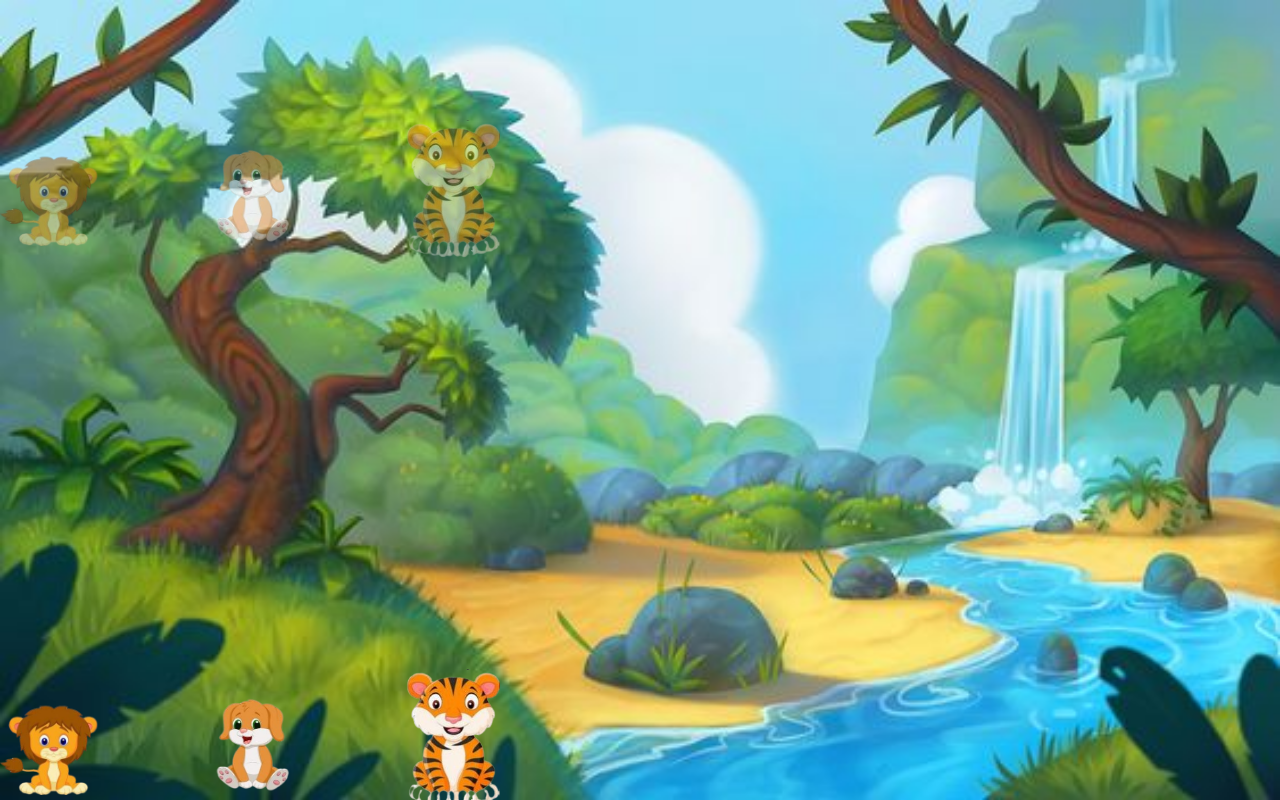
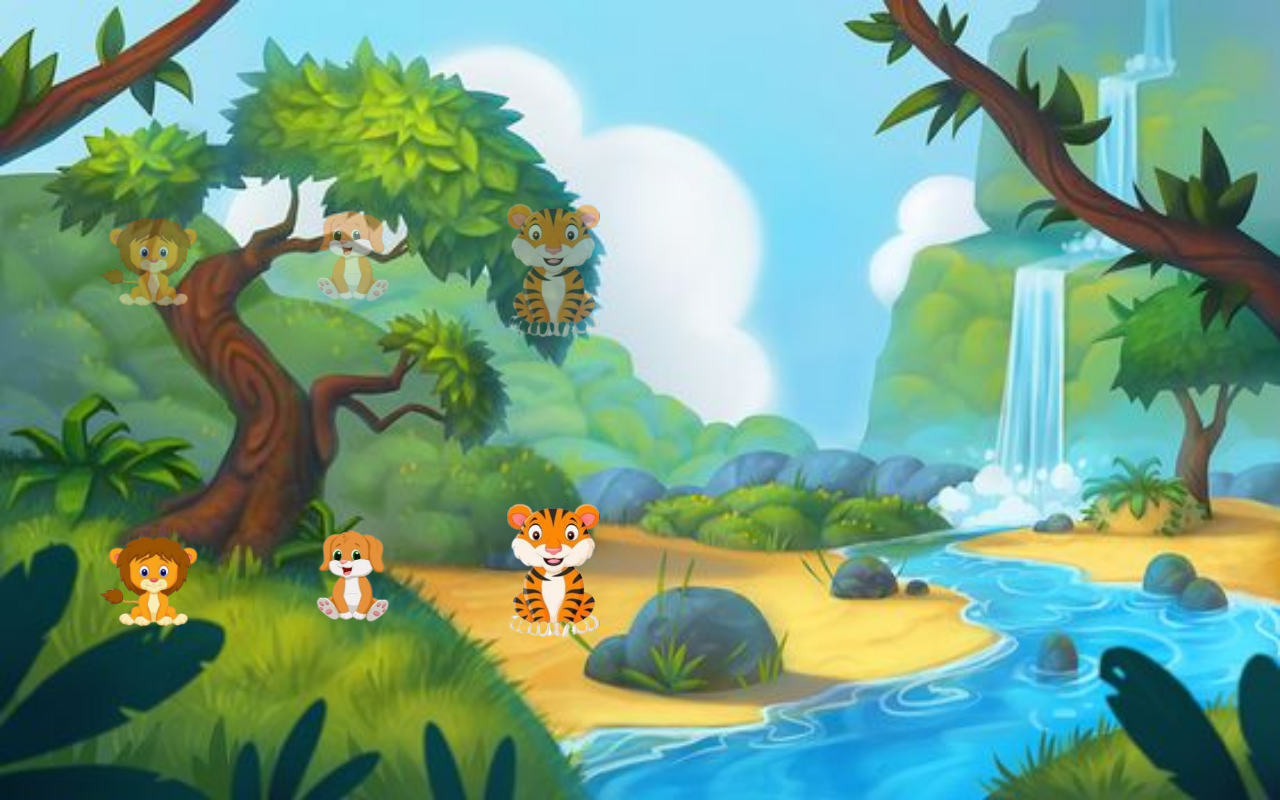
Before and after one commit to Niluuu/game, a React (Create React App) app: page / in a window 1280 px wide. Built offline with nearby package versions, Linux system fonts and the light colour scheme.

Commit message:
working logic

```diff
--- a/package.json
+++ b/package.json
@@ -7,6 +7,7 @@
     "@testing-library/jest-dom": "^5.17.0",
     "@testing-library/react": "^13.4.0",
     "@testing-library/user-event": "^13.5.0",
+    "framer-motion": "^11.2.13",
     "react": "^18.3.1",
     "react-dom": "^18.3.1",
     "react-draggable": "^4.4.6",
--- a/src/App.css
+++ b/src/App.css
@@ -18,7 +18,7 @@
   width: 500px;
 }
 
-.animal {
+/* .animal {
   width: 300px;
   height: 80px;
 }
@@ -40,4 +40,4 @@
 .first_game {
   margin: auto;
   height: 100vh;
-}
+} */
--- a/src/App.js
+++ b/src/App.js
@@ -26,6 +26,9 @@ function App() {
               id={animal.id}
               style={{
                 opacity: "0.5",
+                position: "absolute",
+                left: `${animal.targetPosition[0]}px`,
+                top: `${animal.targetPosition[1]}px`,
               }}
             >
               <img
@@ -37,12 +40,9 @@ function App() {
           ))}
         </div>
 
-        <div className="row_flex drag_img">
+        <div className="row_flex">
           {animalsWithPosition(animals).map((animal) => (
-            <DragbleAnimal
-              key={animal.id}
-              animal={animal}
-            />
+            <DragbleAnimal key={animal.id} animal={animal} />
           ))}
         </div>
       </div>
--- a/src/animal.json
+++ b/src/animal.json
@@ -6,10 +6,8 @@
     "imagePath": "images/lion.png",
     "voiceMedia": "/lion.mp3",
     "nameSound": "/audio/Sher.m4a",
-    "position": {
-      "x": 500,
-      "y": 200
-    }
+    "position": [100, 500],
+    "targetPosition": [100, 200]
   },
   {
     "id": "2",
@@ -18,10 +16,8 @@
     "imagePath": "images/kuchuk.png",
     "voiceMedia": "/dog.mp3",
     "nameSound": "/audio/kuchuk.m4a",
-    "position": {
-      "x": 900,
-      "y": 200
-    }
+    "position": [100, 500],
+    "targetPosition": [300, 200]
   },
   {
     "id": "3",
@@ -30,9 +26,7 @@
     "imagePath": "images/yolbars.png",
     "voiceMedia": "/lion.mp3",
     "nameSound": "/audio/Yolbars.m4a",
-    "position": {
-      "x" : 1300,
-      "y": 200
-    }
+    "position": [100, 500],
+    "targetPosition": [500, 200]
   }
 ]
--- a/src/components/DragbleAnimal.js
+++ b/src/components/DragbleAnimal.js
@@ -11,16 +11,27 @@ export default function DragbleAnimal(props) {
     console.log("Data: ", data);
   };
 
+  const handleDragEnd = (event) => {
+    console.log("animal id", animal.id, event.clientX, event.clientY);
+    const XDropOffset = Math.abs(event.clientX - animal.targetPosition[0]);
+    const YDropOffset = Math.abs(event.clientY - animal.targetPosition[1]);
+    console.log(XDropOffset, YDropOffset);
+    if (XDropOffset < 100 && YDropOffset < 100) {
+      console.log('SUCCESS!!!!')
+    }
+  }
+
   const imagePath = require(`../${animal?.imagePath}`);
   return (
     <Draggable
       handle=".handle"
-      defaultPosition={{ x: 0, y: 0 }}
+      defaultPosition={{ x: animal.position[0], y: animal.position[1] }}
       position={null}
       //   grid={[25, 25]}
       scale={1}
       onStart={() => eventLogger}
       onDrag={() => eventLogger}
+      onStop={handleDragEnd}
     >
       <div className="handle" style={{ cursor: "pointer" }}>
         <img src={imagePath} alt={animal?.name} width={100} />
```
Also changed, not shown: 2 other files (tests, documents, lock files or other folders).
